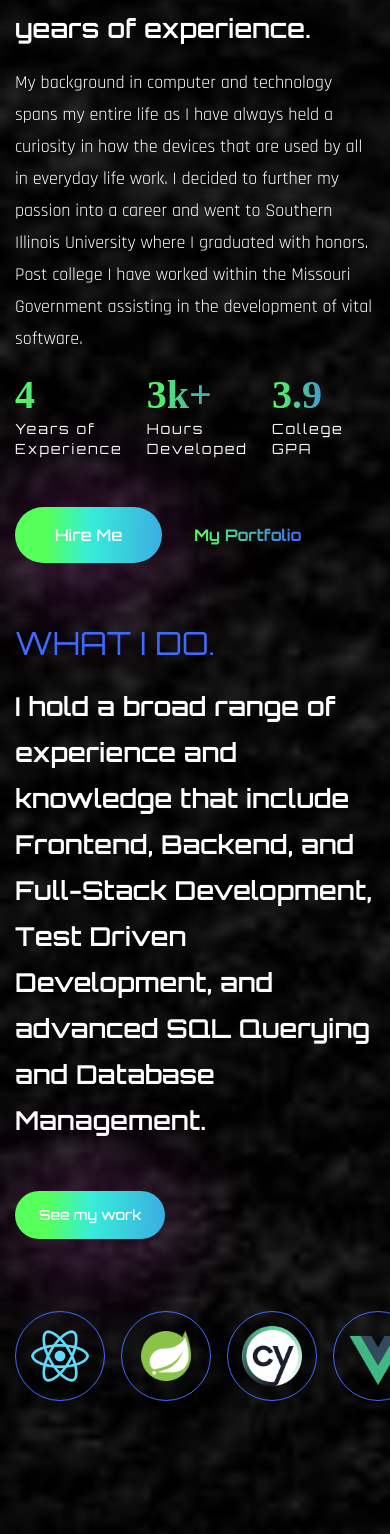
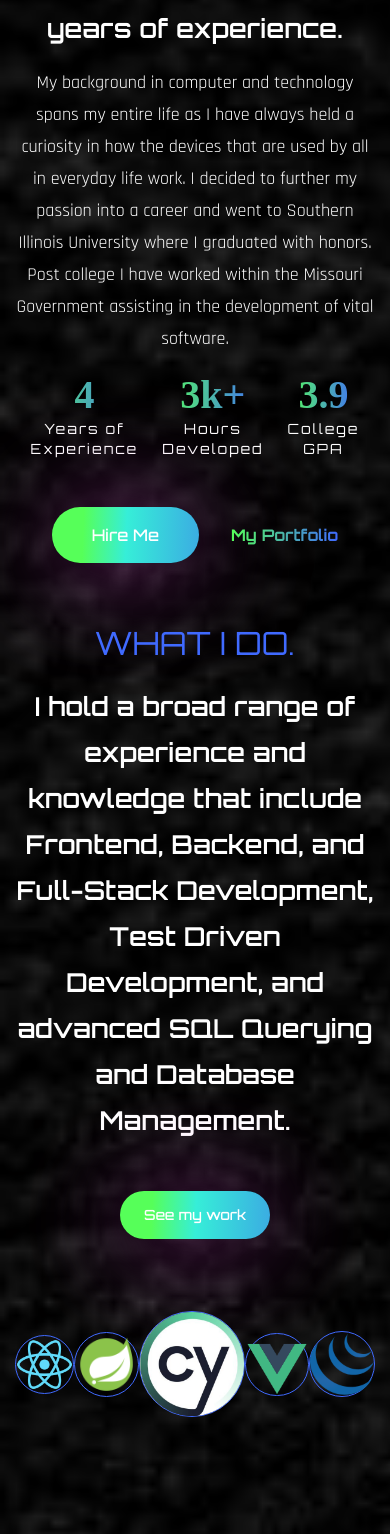
Before and after one commit to davismorales/Davis_Morales_Portfolio, a React (Create React App) app: page / in a window 390 px wide. Shown: the part 1190-2724 px from the top of the page. Built offline with nearby package versions, Linux system fonts and the light colour scheme; a web font is replaced by a local one.

Commit message:
Added Consistent Mobile Display Settings

```diff
--- a/src/components/About.js
+++ b/src/components/About.js
@@ -14,7 +14,7 @@ import Resume from "../assets/resume.pdf";
 
 const About = () => {
   const [ref, inView] = useInView({
-    threshold: 0.5,
+    threshold: 0.25,
   });
   return (
     <section className='section' id='about' ref={ref}>
@@ -32,7 +32,7 @@ const About = () => {
             initial='hidden'
             whileInView={"show"}
             viewport={{ once: false, amount: 0.3 }}
-            className='flex-1'
+            className='flex-1 text-center lg:text-left'
           >
             <h2 className='h2 text-accent'>About me.</h2>
             <h3 className='h3 mb-4'>
@@ -46,7 +46,7 @@ const About = () => {
               with honors. Post college I have worked within the Missouri
               Government assisting in the development of vital software.
             </p>
-            <div className='flex gap-x-6 lg:gap-x-10 mb-12 mt-2'>
+            <div className='flex justify-center lg:justify-normal gap-x-6 lg:gap-x-10 mb-12 mt-2'>
               <div>
                 <div className='text-[40px] font-tertiary text-gradient mb-2'>
                   {inView ? <CountUp start={0} end={4} duration={4} /> : null}
@@ -75,7 +75,7 @@ const About = () => {
                 </div>
               </div>
             </div>
-            <div className='flex gap-x-8 items-center'>
+            <div className='flex max-w-max gap-x-8 items-center mx-auto lg:mx-0'>
               <a href={Resume} target='_blank' rel='noreferrer noopener'>
                 <button className='btn btn-lg'>Hire Me</button>
               </a>
--- a/src/components/Projects.js
+++ b/src/components/Projects.js
@@ -17,14 +17,14 @@ const Projects = () => {
             initial='hidden'
             whileInView={"show"}
             viewport={{ once: false, amount: 0.3 }}
-            className='flex-1 flex flex-col gap-y-12 mb-10 lg:mb-0'
+            className='flex-1 flex flex-col gap-y-12 mb-10 lg:mb-0 text-center lg:text-left'
           >
             <div>
               <h2 className='h2 leading-tight text-accent'>
                 My Latest <br />
                 Projects
               </h2>
-              <h3 className='h3 max-w-sm mb-12'>
+              <h3 className='h3 lg:max-w-sm mb-12'>
                 In my free time, I enjoy diversifying my knowledge and learn new
                 skills. I often package this new knowledge into projects. Check
                 out these previews of my recent work and head over to my Github
--- a/src/components/Skills.js
+++ b/src/components/Skills.js
@@ -47,10 +47,10 @@ const Services = () => {
             initial='hidden'
             whileInView={"show"}
             viewport={{ once: false, amount: 0.3 }}
-            className='flex-1 lg:bg-bottom bg-no-repeat mix-blend-lighten mb-12 lg:mb-0'
+            className='flex-1 lg:bg-bottom bg-no-repeat mix-blend-lighten mb-12 lg:mb-0 text-center lg:text-left'
           >
             <h2 className='h2 text-accent mb-6'>What I Do.</h2>
-            <h3 className='h3 max-w-[455px] mb-12'>
+            <h3 className='h3 lg:max-w-[455px] mb-12'>
               I hold a broad range of experience and knowledge that include
               Frontend, Backend, and Full-Stack Development, Test Driven
               Development, and advanced SQL Querying and Database Management.
@@ -58,7 +58,7 @@ const Services = () => {
             <Link to='projects' activeClass='active' smooth={true} spy={true}>
               <button className='btn btn-sm mb-8'>See my work</button>
             </Link>
-            <div className='mx-auto py-10 flex flex-1 justify-start items-start xs:justify-between xs:items-center xs:p-1'>
+            <div className='mx-auto py-10 flex flex-1 lg:justify-start justify-between xs:p-1'>
               <TechSkill src={react_logo} alt='React' label='React' />
               <TechSkill src={spring_logo} alt='Spring' label='Spring' />
               <TechSkill src={cypress_logo} alt='Cypress' label='Cypress' />
@@ -78,7 +78,7 @@ const Services = () => {
                 const { name, description } = service;
                 return (
                   <div
-                    className='border-b border-white/20 h-[146px] mb-[38px] flex'
+                    className='border-b border-white/20 mb-[38px] flex'
                     key={index}
                   >
                     <div className='max-w-[700px]'>
--- a/src/components/TechSkill/TechSkill.css
+++ b/src/components/TechSkill/TechSkill.css
@@ -1,12 +1,12 @@
 .tech-skill {
-  @apply flex flex-col xs:mr-0 mr-4 items-center justify-center;
+  @apply flex flex-col lg:mr-4 items-center justify-center;
 }
 .tech-skill-icon {
-  @apply flex items-center justify-center w-[90px] h-[90px] xs:w-[4rem] xs:h-[4rem] rounded-full border border-[#406aff];
+  @apply flex items-center justify-center sm:w-[90px] sm:h-[90px] xs:w-[4rem] xs:h-[4rem] rounded-full border border-[#406aff];
 }
 .tech-skill-icon > img {
-  @apply transition-all duration-500 w-[60px] h-[60px] xs:w-[3rem] xs:h-[3rem] items-center justify-center;
+  @apply transition-all duration-500 sm:w-[60px] sm:h-[60px] xs:w-[3rem] xs:h-[3rem] items-center justify-center;
 }
 .tech-skill-label {
-  @apply transition-all duration-700 font-primary font-semibold text-[18px] xs:text-[15px] text-accent mt-2;
+  @apply transition-all duration-700 font-primary font-semibold sm:text-[18px] xs:text-[15px] text-accent mt-2;
 }
```
